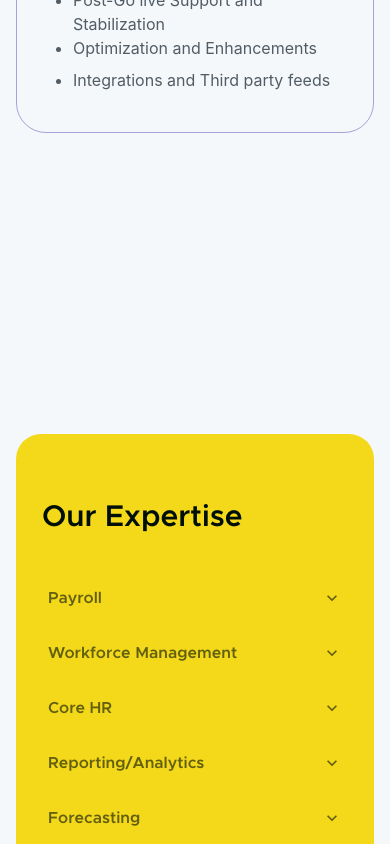
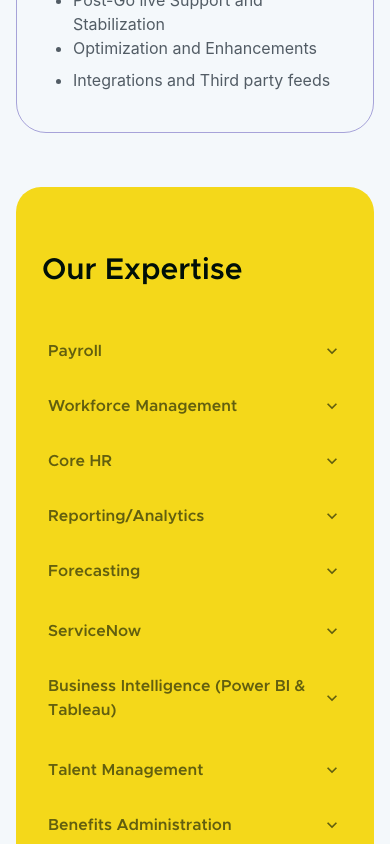
Before and after one commit to frontendninja10/overhol, a React (Vite) app: page / in a window 390 px wide. Shown: the part 2100-2944 px from the top of the page. Built offline with nearby package versions, Linux system fonts and the light colour scheme.

Commit message:
Fix: spacing on chrome for mobile view

```diff
--- a/src/components/Expertise.jsx
+++ b/src/components/Expertise.jsx
@@ -22,6 +22,11 @@
       mb={{ base: "-750px", md: "-650px" }}
       mt={{ base: "-200px", md: "-100px" }}
       bgColor={"#f4f8fb"}
+      className="chrome-box"
+      __css={{
+        "@media screen and (max-width: 768px) and (-webkit-min-device-pixel-ratio: 0)":
+          { marginTop: "-150px" },
+      }}
     >
       <Flex
         flexDir={"column"}
```
